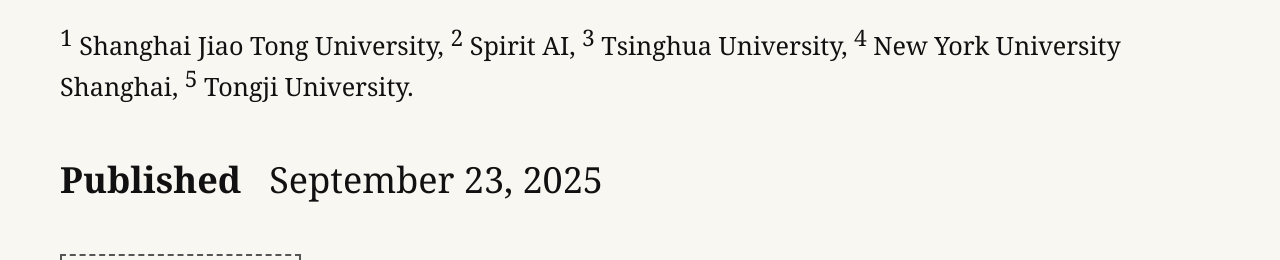
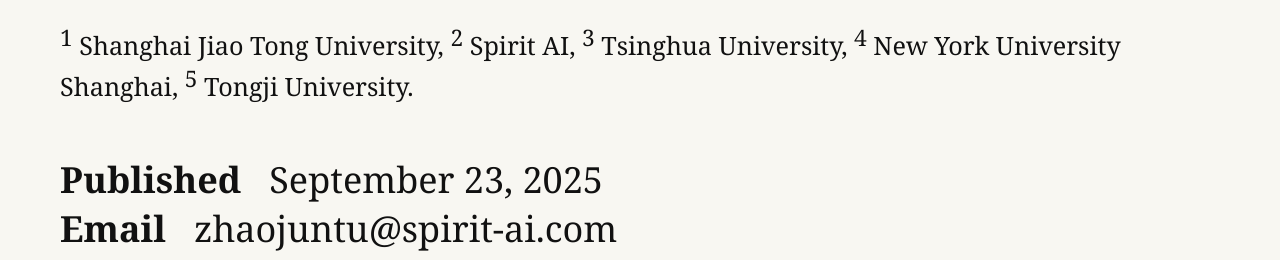
Before and after one commit to StateFreePolicy/StateFreePolicy.github.io, a plain HTML site: page index.html in a window 1280 px wide. Shown: the part 828-1088 px from the top of the page. Drawn offline with nearby package versions, Linux system fonts and the light colour scheme.

Commit message:
Polish the page

```diff
--- a/index.html
+++ b/index.html
@@ -210,6 +210,7 @@
 
         <div class="meta">
         <div><strong>Published</strong> &nbsp; September 23, 2025</div>
+        <div><strong>Email</strong> &nbsp; zhaojuntu@spirit-ai.com</div>
         </div>
 
         <div>
```
